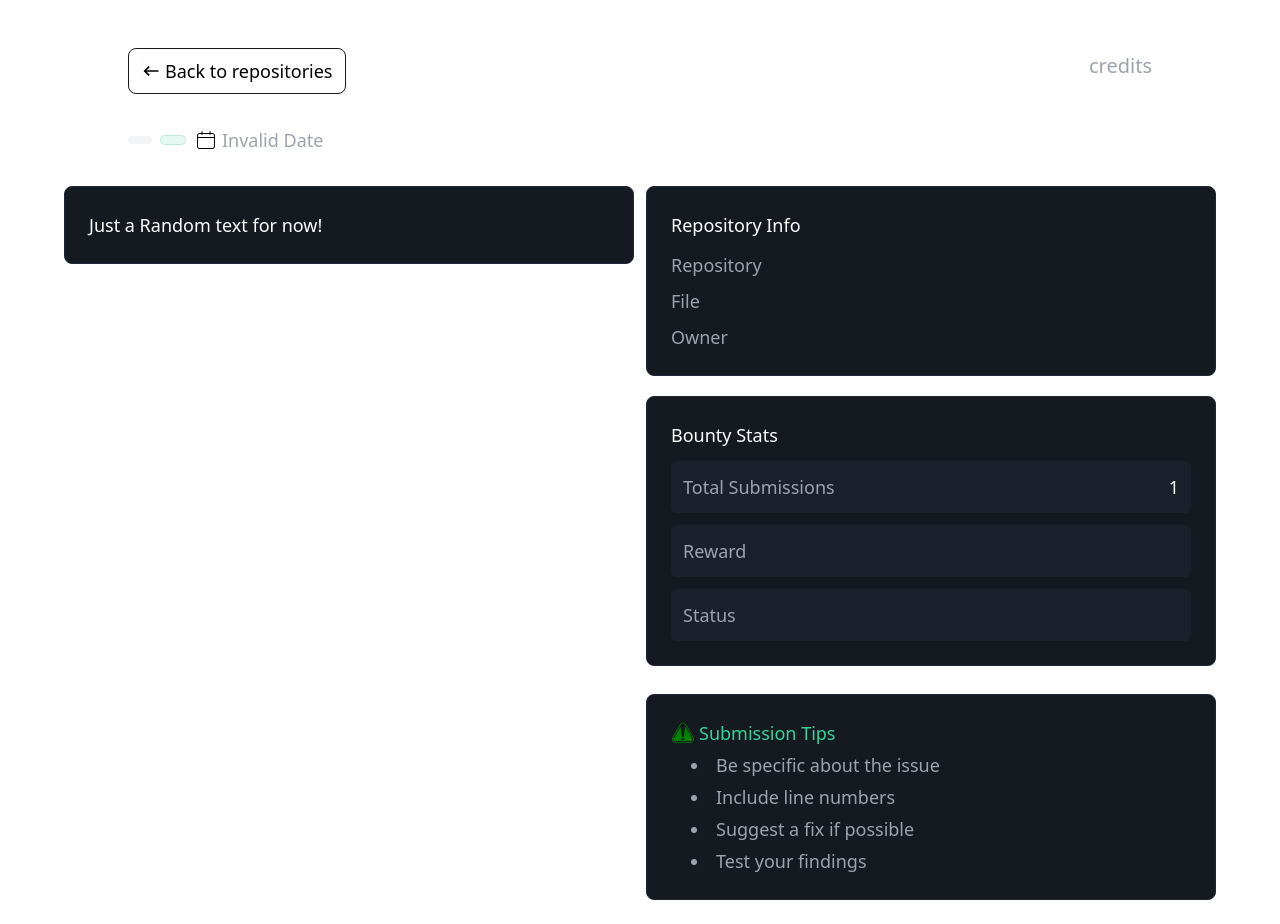
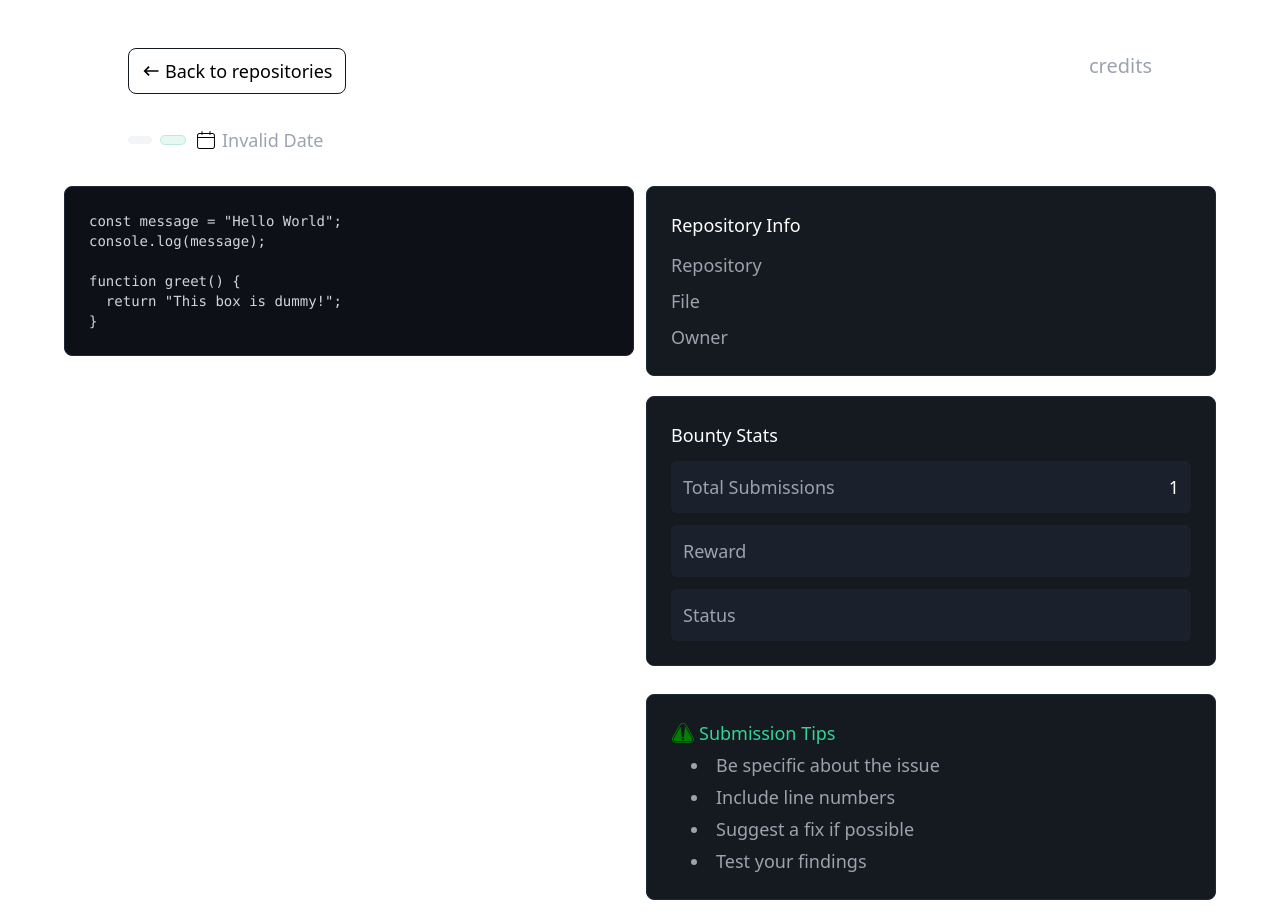
Before and after one commit to arthsaAr/CodeBounty, a React (Vite) app in the folder frontend/: page /bounty/1 in a window 1280 px wide. Built offline with nearby package versions, Linux system fonts and the light colour scheme.

Commit message:
rendering a simple code block in the codebox

```diff
--- a/frontend/src/components/subComponent/Codebox.tsx
+++ b/frontend/src/components/subComponent/Codebox.tsx
@@ -1,9 +1,19 @@
 import React from 'react'
 
 const Codebox = () => {
+  // Dummy code string
+  const code = `const message = "Hello World";
+console.log(message);
+
+function greet() {
+  return "This box is dummy!";
+}`;
+
   return (
-    <div className='mt-2 rounded-lg bg-[#151920] border w-full border-gray-800 p-6 justify-between items-center cursor-pointer'>
-        <h1 className='text-white text-lg'>Just a Random text for now!</h1>
+    <div className="mt-2 w-full rounded-lg border border-gray-800 bg-[#0d1117] p-6 cursor-pointer">
+      <pre className="overflow-x-auto text-sm font-mono text-gray-300">
+        <code>{code}</code>
+      </pre>
     </div>
   )
 }
```
